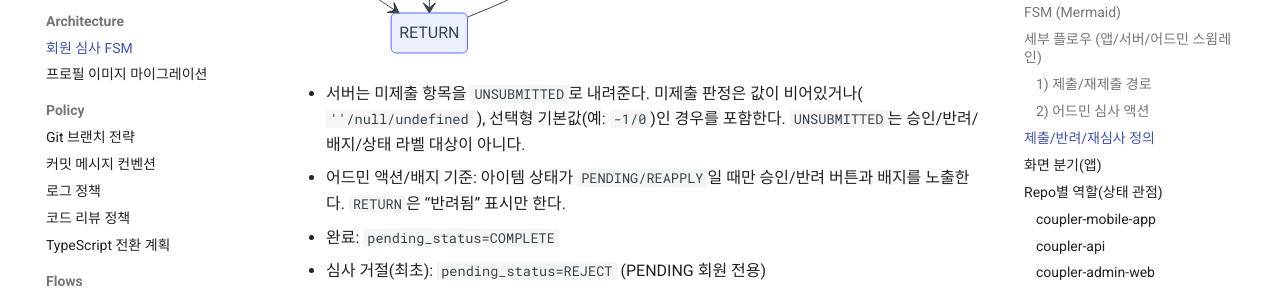
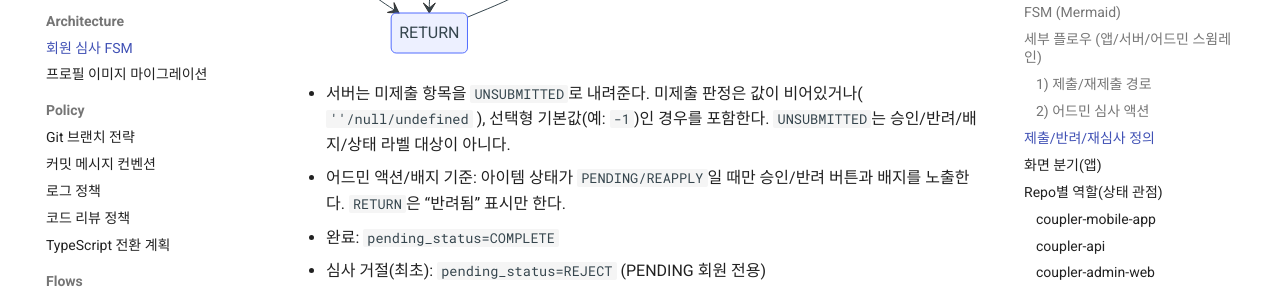
Before and after one commit to coupler-developer/docs, an MkDocs documentation site: the page built from content/architecture/member-review-fsm.md, in a window 1280 px wide and 900 px high, scrolled down 3638 px. Shown: the part 150-440 px from the top of the window. Built offline with MkDocs 1.6.1 and Material for MkDocs 9.7.7, drawn with Linux system fonts in a browser that asks for light colours; comment, search, counter and statistics services are not loaded.

````diff
--- a/content/architecture/member-review-fsm.md
+++ b/content/architecture/member-review-fsm.md
@@ -125,7 +125,7 @@ flowchart LR
       NORMAL --> REAPPLY : 사용자 수정 제출
   ```
 
-- 서버는 미제출 항목을 `UNSUBMITTED`로 내려준다. 미제출 판정은 값이 비어있거나( `''/null/undefined` ), 선택형 기본값(예: `-1/0`)인 경우를 포함한다. `UNSUBMITTED`는 승인/반려/배지/상태 라벨 대상이 아니다.
+- 서버는 미제출 항목을 `UNSUBMITTED`로 내려준다. 미제출 판정은 값이 비어있거나( `''/null/undefined` ), 선택형 기본값(예: `-1`)인 경우를 포함한다. `UNSUBMITTED`는 승인/반려/배지/상태 라벨 대상이 아니다.
 - 어드민 액션/배지 기준: 아이템 상태가 `PENDING/REAPPLY`일 때만 승인/반려 버튼과 배지를 노출한다. `RETURN`은 “반려됨” 표시만 한다.
 - 완료: `pending_status=COMPLETE`
 - 심사 거절(최초): `pending_status=REJECT` (PENDING 회원 전용)
````
